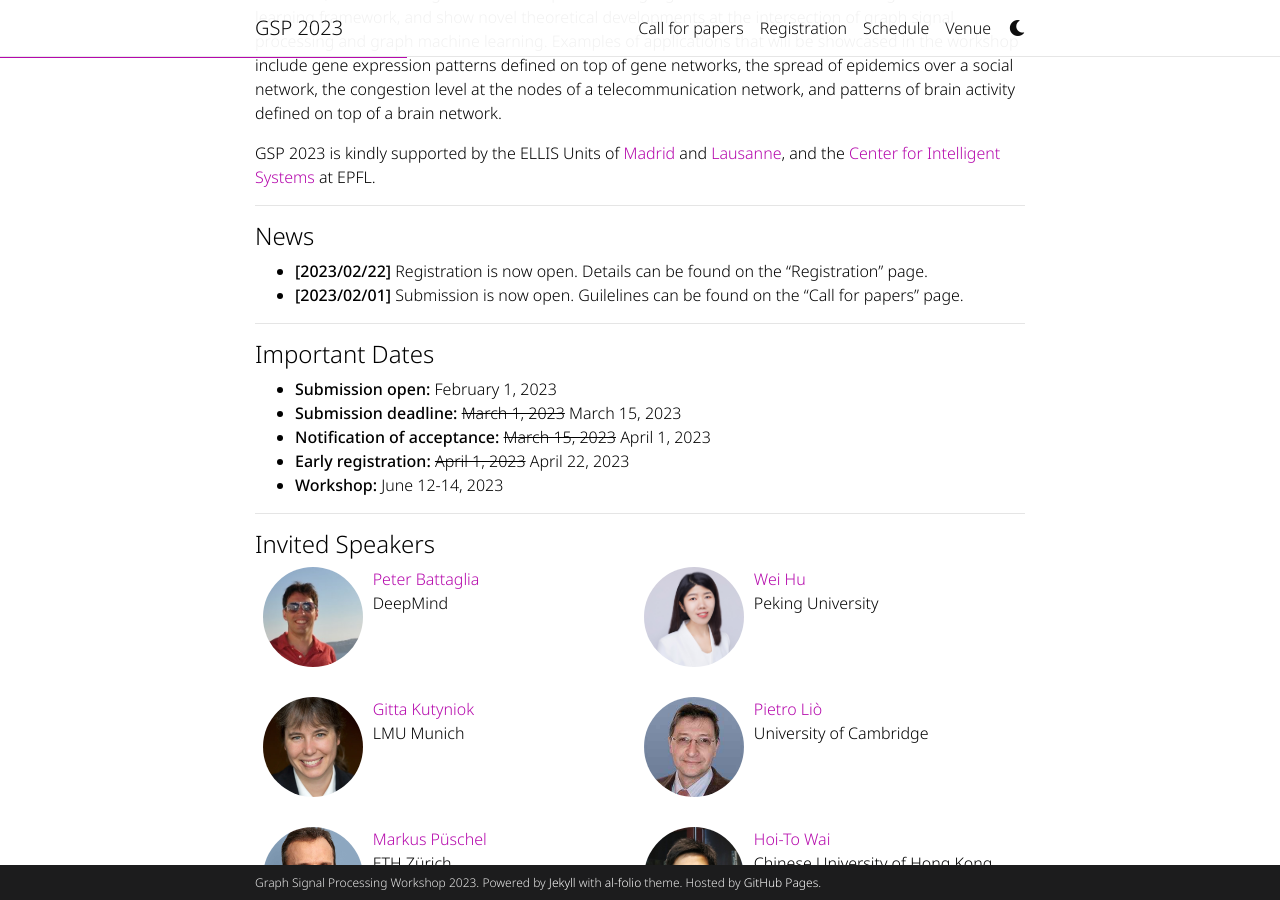
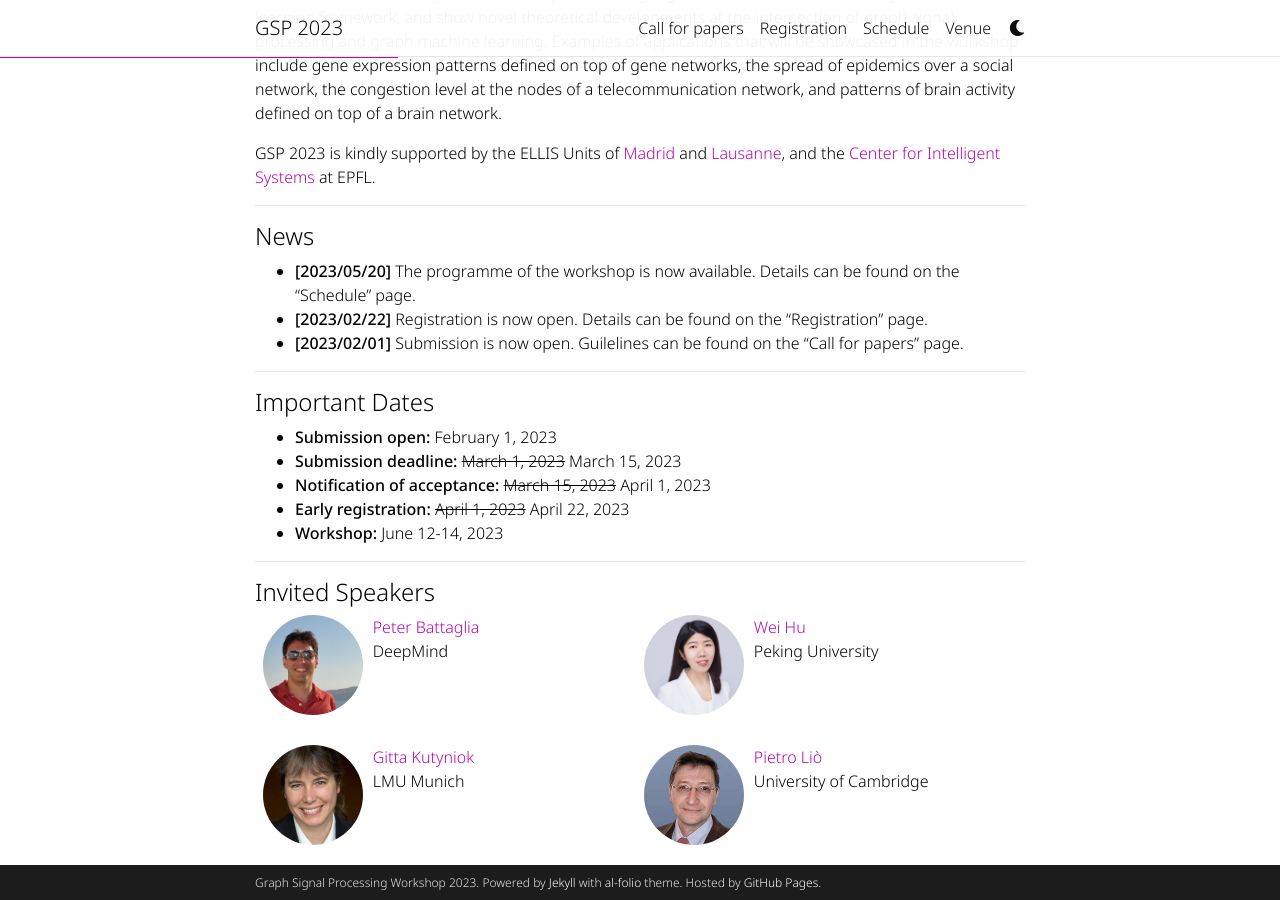
Before and after one commit to shreyasvinaya/gspworkshop2025.github.io, a Jekyll site: the page built from _pages/about.md, in a window 1280 px wide and 900 px high, scrolled down 630 px. Built offline with Jekyll 4.4.1, drawn with Linux system fonts in a browser that asks for light colours; full-size pictures stand in for the smaller copies a plugin makes; comment, search, counter and statistics services are not loaded; a style sheet for code colours, icons or effects is not loaded.

Commit message:
Update about.md

```diff
--- a/_pages/about.md
+++ b/_pages/about.md
@@ -21,6 +21,7 @@ GSP 2023 is kindly supported by the ELLIS Units of [Madrid](https://ellismadrid.
 
 ---
 #### News
++ **[2023/05/20]** The programme of the workshop is now available. Details can be found on the "Schedule" page.
 + **[2023/02/22]** Registration is now open. Details can be found on the "Registration" page.
 + **[2023/02/01]** Submission is now open. Guilelines can be found on the "Call for papers" page.
 
```
